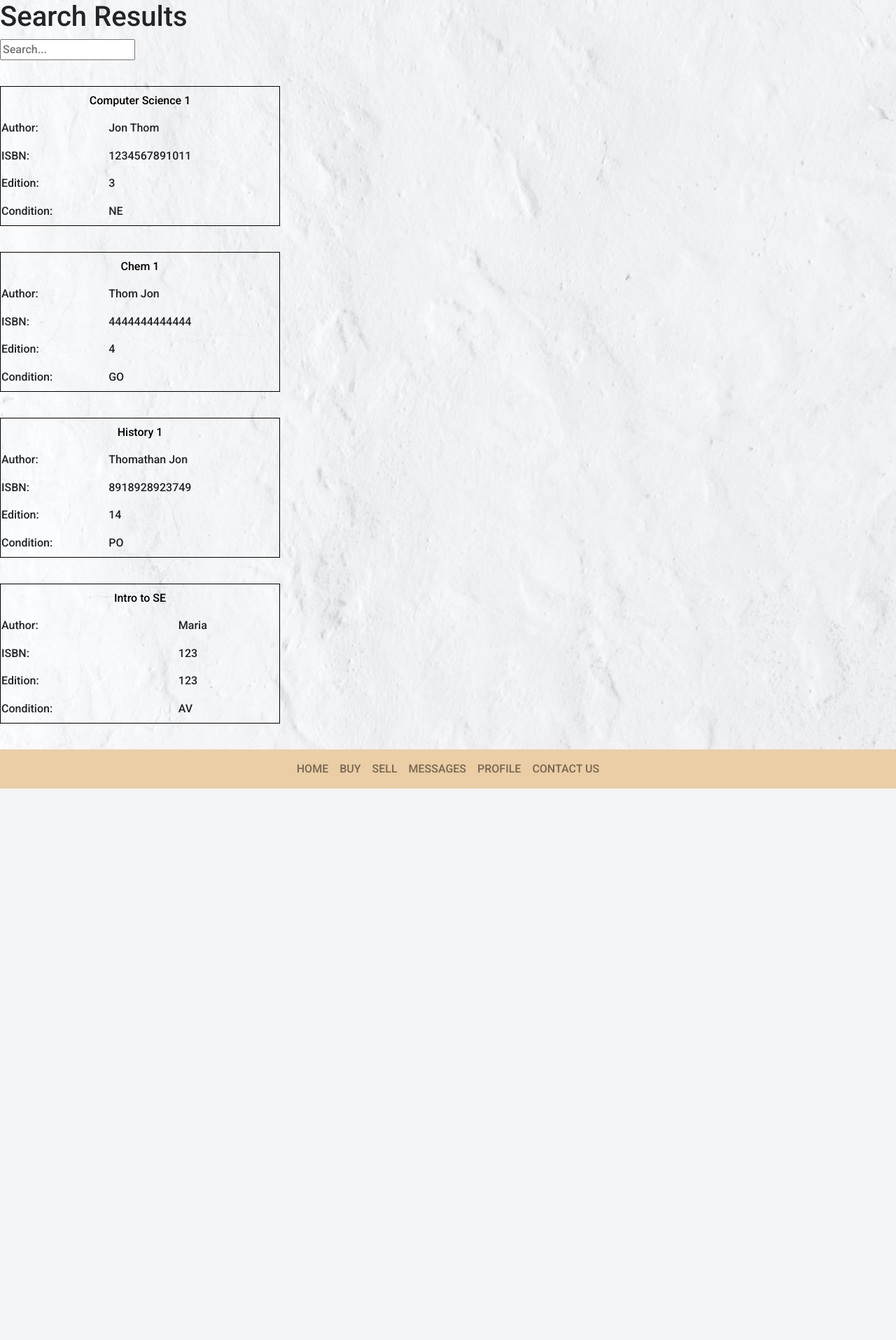
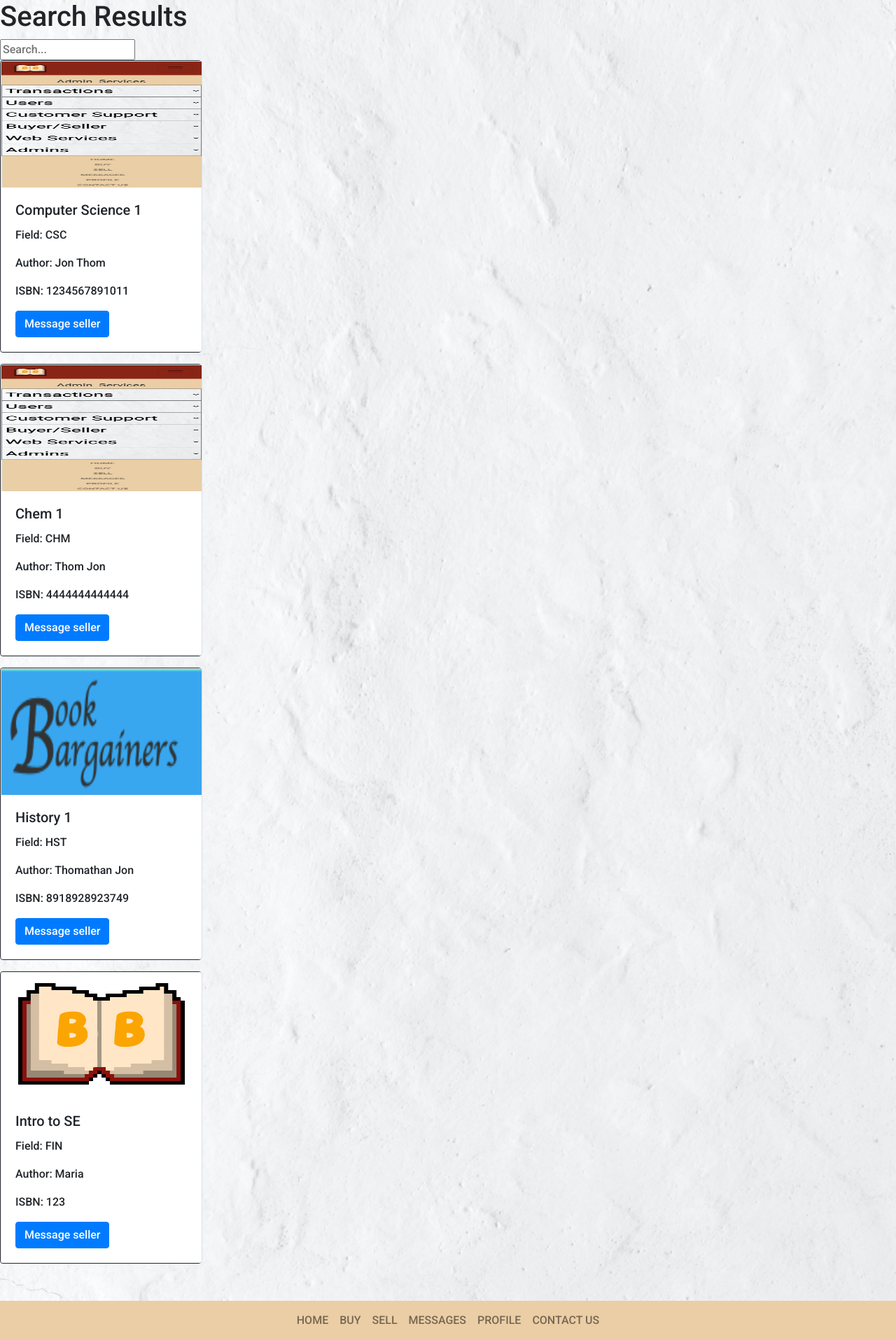
Before and after one commit to jthom19/BookBargainsProject, a Django app: page /search/ in a window 1280 px wide. Shown: the part 71-1986 px from the top of the page at 70% size. Before the commit the page ends 1198 px from the top, so only its background shows below. Run offline with Django 3.2, Linux system fonts and the light colour scheme; data comes from the database, SQL or seed files in the repository; some libraries are stand-ins or nearby versions.

Commit message:
Update search.html
Added card formatting of search and search results

```diff
--- a/bookbargains/templates/search.html
+++ b/bookbargains/templates/search.html
@@ -8,35 +8,21 @@
 </form>
 
 
+  {% for Book in object_list %}
+  <div class="card border-dark mb-3" style="max-width: 18rem;">
+    <div class="card" style="width: 18rem;">
+      <img class=“w-100" style="height:180px;width:286px;" src="{{Book.image.url}}" alt="img" >
+      <div class="card-body">
+        <h5 class="card-title">{{Book.title}}</h5>
+        <p class="card-text">Field: {{Book.field}} </p>
+        <p class="card-text">Author: {{Book.author}} </p>
+        <p class="card-text">ISBN: {{Book.ISBN13}} </p>
 
-  {% for Book in object_list %}
-      <pre class="tab">      </pre>
-      <table style="width:400px; height: 200px; border:1px solid black">
-          <tr>
-            <td colspan="2" style="text-align:center" >
-              <a style="color: #000000" href = 'buyList'>{{Book.title}}</a>
-            </td>
-          </tr>
-          <tr>
-            <td>Author:</td>
-            <td>{{Book.author}}</td>
-          </tr>
-          <tr>
-              <td>ISBN:</td>
-              <td>{{Book.ISBN13}}</td>
-          </tr>
-          <tr>
-              <td>Edition:</td>
-              <td>{{Book.edition}}</td>
-          </tr>
-          <tr>
-              <td>Condition:</td>
-              <td>{{Book.condition}}</td>
-              </tr>
-      </table>
+        <a href="messaging" class="btn btn-primary">Message seller</a>
+      </div>
+    </div>
+  </div>
   {% endfor %}
 
 
-
-
 {% endblock %}
```
